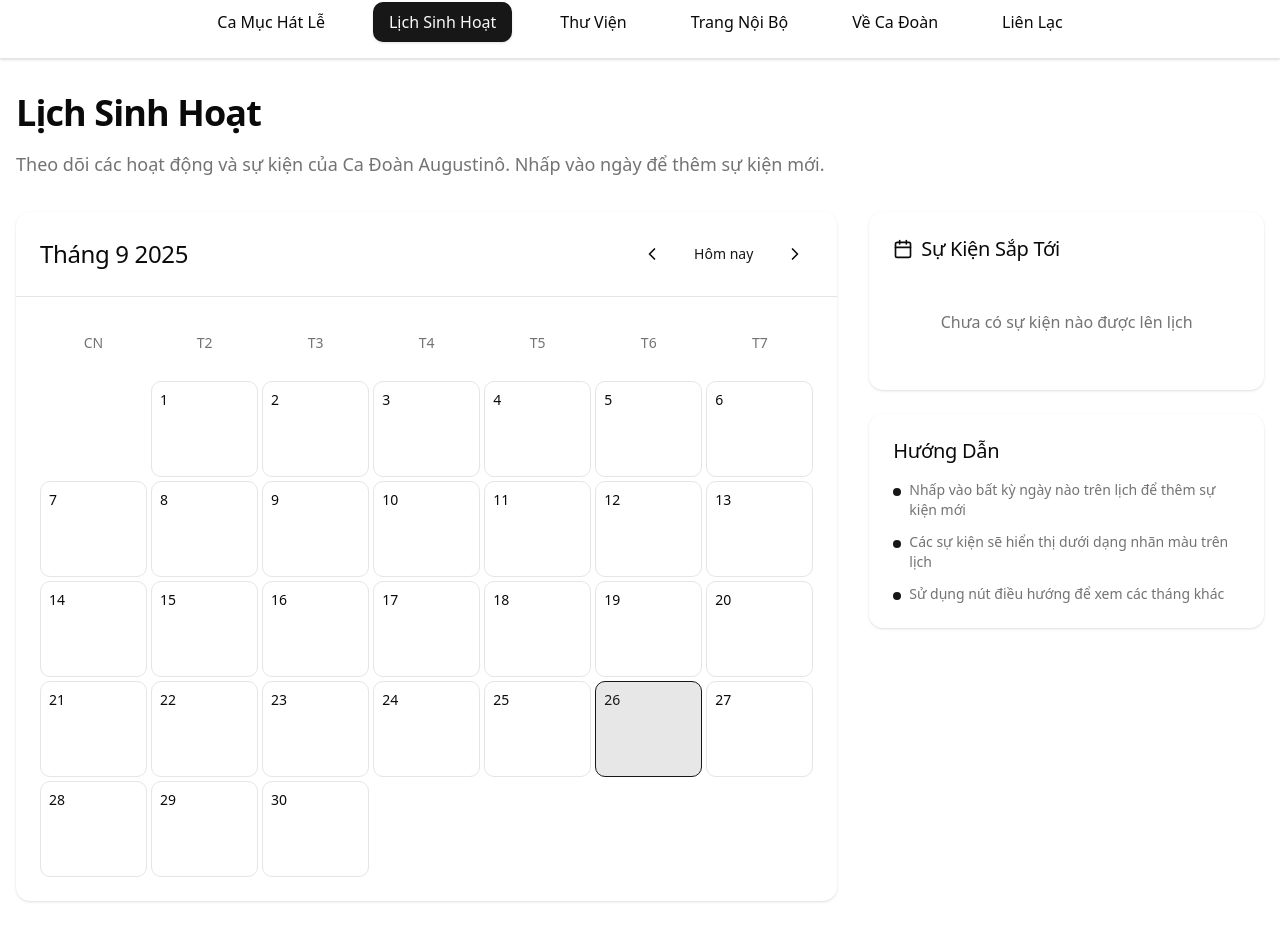
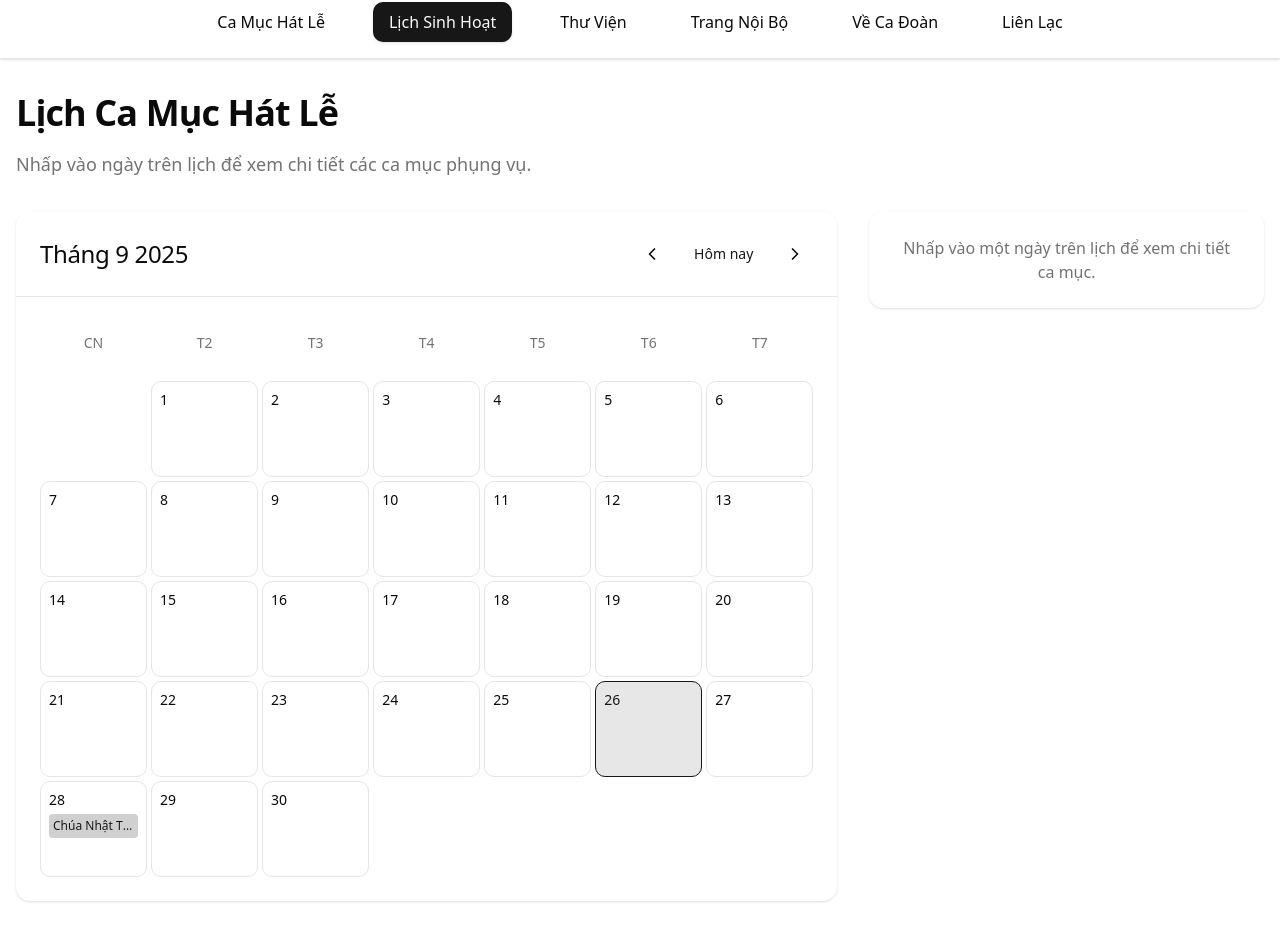
Before and after one commit to truongngocphu/cadoan, a Next.js app: page /lich-sinh-hoat in a window 1280 px wide. Shown: the part 158-1091 px from the top of the page. Built offline with nearby package versions, Linux system fonts and the light colour scheme.

Commit message:
Update page.tsx

```diff
--- a/app/lich-sinh-hoat/page.tsx
+++ b/app/lich-sinh-hoat/page.tsx
@@ -1,151 +1,228 @@
 "use client"
-
 import { useState } from "react"
 import Header from "@/components/header"
 import Navigation from "@/components/navigation"
 import Calendar from "@/components/calendar"
-import { CalendarIcon, Clock, MapPin, FileText } from "lucide-react"
+import { CalendarIcon, Music } from "lucide-react"
 
+const liturgicalSongs = [
+  {
+    id: 1,
+    date: "2025-09-28",
+    liturgicalSeason: "Chúa Nhật Thường Niên 26C",
+    occasion: "Chủ Đề: Chấp nhận khốn khó vì cuộc sống đời đời.",
+    songs: [
+      { type: "Nhập lễ", title: "B.72 Cửa Công Chính", composer: "Truyền thống" },
+      { type: "Bộ lễ", title: "Ca Lên Đi 2 | MNĐT1", composer: "Truyền thống" },
+      { type: "Đáp ca", title: "Tv-145 | Mp3", composer: "Truyền thống" },
+      { type: "AL & XPÂ", title: "Trong đáp ca (Mẫu số 1 D)", composer: "Truyền thống" },
+      { type: "Dâng lễ", title: "B.187 Những Người Đó", composer: "Truyền thống" },
+      { type: "Hiệp lễ", title: "B.143 Chúa Sẽ Đền Bù", composer: "Truyền thống" },
+      { type: "Kết lễ", title: "B.326 Lạy Mẹ Xin", composer: "Truyền thống" }
+    ]
+  },
+  {
+    id: 2,
+    date: "2025-10-05",
+    liturgicalSeason: "Chúa Nhật Thường Niên 27C",
+    occasion: "Chủ Đề: Sức mạnh của niềm tin.",
+    songs: [
+      { type: "Nhập lễ", title: "B.98 Về Nơi Đây", composer: "Truyền thống" },
+      { type: "Bộ lễ", title: "Ca Lên Đi 2 | MNĐT1", composer: "Truyền thống" },
+      { type: "Đáp ca", title: "Tv-94 | Mp3", composer: "Truyền thống" },
+      { type: "AL & XPÂ", title: "Trong đáp ca (Mẫu số 1 D)", composer: "Truyền thống" },
+      { type: "Dâng lễ", title: "B.265 Xin Ban Thêm Lòng Tin", composer: "Truyền thống" },
+      { type: "Hiệp lễ", title: "B.141 Con Hướng Về Chúa", composer: "Truyền thống" },
+      { type: "Kết lễ", title: "B.320 Nữ Vương Mân Côi", composer: "Truyền thống" }
+    ]
+  },
+  {
+    id: 3,
+    date: "2025-10-11",
+    liturgicalSeason: "Lễ Thánh Giêrađô",
+    occasion: "Chủ Đề: Lễ Thánh Giêrađô.",
+    songs: [
+      { type: "Nhập lễ", title: "Lễ Thánh Gierado", composer: "Truyền thống" },
+      { type: "Bộ lễ", title: "Ca Lên Đi 2 & MNĐT 1", composer: "Truyền thống" },
+      { type: "Đáp ca", title: "Tv-15 | Mp3", composer: "Truyền thống" },
+      { type: "AL & XPÂ", title: "Alleluia Ga 12, 26", composer: "Truyền thống" },
+      { type: "Dâng lễ", title: "Có Một Tình Yêu", composer: "Truyền thống" },
+      { type: "Hiệp lễ", title: "Về Bên Chúa", composer: "Truyền thống" },
+      { type: "Kết lễ", title: "Tạ Ơn Chúa Với Mẹ", composer: "Truyền thống" }
+    ]
+  },
+  {
+    id: 24,
+    date: "2025-10-12",
+    liturgicalSeason: "Chúa Nhật Thường Niên 28C",
+    occasion: "Chủ Đề: Sống Tri Ân và Cảm Tạ.",
+    songs: [
+      { type: "Nhập lễ", title: "B.65 Chung Lời Cảm Tạ", composer: "Truyền thống" },
+      { type: "Bộ lễ", title: "Ca Lên Đi 2 | MNĐT 1", composer: "Truyền thống" },
+      { type: "Đáp ca", title: "Tv-97 | Mp3", composer: "Truyền thống" },
+      { type: "AL & XPÂ", title: "Trong đáp ca (Mẫu số 1 D)", composer: "Truyền thống" },
+      { type: "Dâng lễ", title: "B.115 Chẳng Biết Lấy Gì", composer: "Truyền thống" },
+      { type: "Hiệp lễ", title: "B.224 Tạ Ơn Trời", composer: "Truyền thống" },
+      { type: "Kết lễ", title: "B.311 Lời Mẹ Nhắn Nhủ", composer: "Truyền thống" }
+    ]
+  },
+  {
+    id: 25,
+    date: "2025-10-19",
+    liturgicalSeason: "Chúa Nhật Thường Niên 29C",
+    occasion: "Chủ Đề: Vững Lòng Trông Cậy; Khánh Nhật Truyền Giáo.",
+    songs: [
+      { type: "Nhập lễ", title: "B.90 Tôi Muốn Hát", composer: "Truyền thống" },
+      { type: "Bộ lễ", title: "Ca Lên Đi 2 | MNĐT 1", composer: "Truyền thống" },
+      { type: "Đáp ca", title: "Tv-120 | Mp3", composer: "Truyền thống" },
+      { type: "AL & XPÂ", title: "Trong đáp ca (Mẫu số 1 D)", composer: "Truyền thống" },
+      { type: "Dâng lễ", title: "B.178 Trông Cậy Chúa", composer: "Truyền thống" },
+      { type: "Hiệp lễ", title: "B.181 Nguồn Trợ Lực Đời Tôi", composer: "Truyền thống" },
+      { type: "Kết lễ", title: "B.277 Lời Nguyện Truyền Giáo", composer: "Truyền thống" }
+    ]
+  },
+  {
+    id: 26,
+    date: "2025-10-26",
+    liturgicalSeason: "Chúa Nhật Thường Niên 30C",
+    occasion: "Chủ Đề: Sống Khiêm Hạ.",
+    songs: [
+      { type: "Nhập lễ", title: "B.82 Ngàn Dân Ơi", composer: "Truyền thống" },
+      { type: "Bộ lễ", title: "Ca Lên Đi 2 | MNĐT 1", composer: "Truyền thống" },
+      { type: "Đáp ca", title: "Tv-33 | Mp3", composer: "Truyền thống" },
+      { type: "AL & XPÂ", title: "Trong đáp ca (Mẫu số 1 D)", composer: "Truyền thống" },
+      { type: "Dâng lễ", title: "B.266 Có Gì Để Dâng", composer: "Truyền thống" },
+      { type: "Hiệp lễ", title: "Biết Chúa Biết Con", composer: "Truyền thống" },
+      { type: "Kết lễ", title: "B.324 Hoa Mân Côi", composer: "Truyền thống" }
+    ]
+  },
+  {
+    id: 27,
+    date: "2025-07-12T15:30:00",
+    liturgicalSeason: "Lễ Cưới: Trần Khanh & Nguyễn Đào",
+    occasion: "Chủ Đề: Bí Tích Hôn Phối",
+    songs: [
+      { type: "Nhập lễ", title: "P-Hôm Nay Hân Hoan", composer: "Truyền thống" },
+      { type: "Bộ lễ", title: "Ca Lên Đi 2 | MNĐT1", composer: "Truyền thống" },
+      { type: "Đáp ca", title: "Tv-127", composer: "Truyền thống" },
+      { type: "AL & XPÂ", title: "F-22", composer: "Truyền thống" },
+      { type: "Dâng lễ", title: "F-29 Khi Hoa Nở Miền Cana", composer: "Truyền thống" },
+      { type: "Hiệp lễ", title: "F-15 Nguyện Cầu Cho Nhau", composer: "Truyền thống" },
+      { type: "Cha Mẹ", title: "F-28 Tình Cha Nghĩa Mẹ", composer: "Truyền thống" },
+      { type: "Đức Mẹ", title: "F-30 Dâng Mẹ Đời Hôn Nhân", composer: "Truyền thống" },
+      { type: "Kết lễ", title: "F-20 Diễm Tình Ca 3", composer: "Truyền thống" }
+    ]
+  },
+  {
+    id: 28,
+    date: "2025-07-13",
+    liturgicalSeason: "Chúa Nhật Thường Niên 15C",
+    occasion: "Chủ Đề: Đối xử nhân hậu với tha nhân.",
+    songs: [
+      { type: "Nhập lễ", title: "B-84 Nhập Lễ 2", composer: "Truyền thống" },
+      { type: "Bộ lễ", title: "Ca Lên Đi 2 | MNĐT1", composer: "Truyền thống" },
+      { type: "Đáp ca", title: "Tv-68 | Mp3", composer: "Truyền thống" },
+      { type: "AL & XPÂ", title: "Trong đáp ca (Mẫu số 1 D)", composer: "Truyền thống" },
+      { type: "Dâng lễ", title: "B-187 Những Người Đó", composer: "Truyền thống" },
+      { type: "Hiệp lễ", title: "B-142 Có Bao Giờ", composer: "Truyền thống" },
+      { type: "Kết lễ", title: "B-162 Đâu Có Tình Yêu Thương", composer: "Truyền thống" }
+    ]
+  }
+]
+
+interface Song {
+  type: string
+  title: string
+  composer: string
+}
+
+interface SongEvent {
+  id: string
+  date: string
+  liturgicalSeason: string
+  occasion: string
+  songs: Song[]
+}
+
+// Calendar cần type Event
 interface Event {
   id: string
+  date: string
   title: string
   time: string
   location: string
   notes: string
-  date: string
 }
 
-export default function ActivityCalendarPage() {
-  const [events, setEvents] = useState<Event[]>([
-    {
-      id: "1",
-      title: "Tập hát Chúa Nhật",
-      time: "19:00",
-      location: "Phòng nhạc",
-      notes: "Tập bài hát cho Chúa Nhật tuần sau",
-      date: "2024-12-28",
-    },
-    {
-      id: "2",
-      title: "Lễ Giáng Sinh",
-      time: "20:00",
-      location: "Nhà thờ chính",
-      notes: "Thánh lễ đêm Giáng Sinh",
-      date: "2024-12-24",
-    },
-    {
-      id: "3",
-      title: "Họp ca đoàn",
-      time: "18:30",
-      location: "Phòng họp",
-      notes: "Họp định kỳ tháng 12",
-      date: "2024-12-30",
-    },
-  ])
 
-  const handleAddEvent = (date: string, eventData: Omit<Event, "id" | "date">) => {
-    const newEvent: Event = {
-      id: Date.now().toString(),
-      date,
-      ...eventData,
-    }
-    setEvents((prev) => [...prev, newEvent])
-  }
+// --- Page Component ---
+export default function LiturgicalCalendarPage() {
+  const [selectedEvent, setSelectedEvent] = useState<SongEvent | null>(null)
 
-  // Get upcoming events (next 5 events)
-  const upcomingEvents = events
-    .filter((event) => new Date(event.date) >= new Date())
-    .sort((a, b) => new Date(a.date).getTime() - new Date(b.date).getTime())
-    .slice(0, 5)
+  const calendarEvents: Event[] = liturgicalSongs.map(e => ({
+    id: e.id.toString(),
+    date: e.date,
+    title: e.liturgicalSeason,
+    time: "",
+    location: "",
+    notes: ""
+  }))
 
   return (
     <div className="min-h-screen bg-background">
       <Header />
       <Navigation />
-
       <main className="container mx-auto px-4 py-8">
-        {/* Page Header */}
         <div className="mb-8">
-          <h1 className="heading-primary text-3xl md:text-4xl font-bold text-foreground mb-4">Lịch Sinh Hoạt</h1>
+          <h1 className="heading-primary text-3xl md:text-4xl font-bold text-foreground mb-4">
+            Lịch Ca Mục Hát Lễ
+          </h1>
           <p className="text-muted-foreground text-lg leading-relaxed">
-            Theo dõi các hoạt động và sự kiện của Ca Đoàn Augustinô. Nhấp vào ngày để thêm sự kiện mới.
+            Nhấp vào ngày trên lịch để xem chi tiết các ca mục phụng vụ.
           </p>
         </div>
 
         <div className="grid grid-cols-1 lg:grid-cols-3 gap-8">
-          {/* Calendar */}
           <div className="lg:col-span-2">
-            <Calendar events={events} onAddEvent={handleAddEvent} />
+            <Calendar
+              events={calendarEvents}
+              onDayClick={(date) => {
+                const matchedEvent = liturgicalSongs.find(e => e.date === date)
+                setSelectedEvent(matchedEvent || null)
+              }}
+            />
           </div>
 
-          {/* Upcoming Events Sidebar */}
           <div className="space-y-6">
-            {/* Upcoming Events */}
-            <div className="bg-card rounded-xl p-6 shadow-sm">
-              <h3 className="heading-secondary text-xl font-semibold text-card-foreground mb-4 flex items-center gap-2">
-                <CalendarIcon size={20} />
-                Sự Kiện Sắp Tới
-              </h3>
+            {selectedEvent ? (
+              <div className="bg-card rounded-xl p-6 shadow-sm">
+                <h3 className="heading-secondary text-xl font-semibold text-card-foreground mb-4 flex items-center gap-2">
+                  <CalendarIcon size={20} />
+                  {new Date(selectedEvent.date).toLocaleDateString("vi-VN", { weekday: "long", day: "numeric", month: "long", year: "numeric" })}
+                </h3>
+                <p className="text-sm text-muted-foreground mb-2 font-semibold">{selectedEvent.liturgicalSeason}</p>
+                <p className="text-sm text-muted-foreground mb-4">{selectedEvent.occasion}</p>
 
-              {upcomingEvents.length > 0 ? (
-                <div className="space-y-4">
-                  {upcomingEvents.map((event) => (
-                    <div key={event.id} className="p-4 bg-muted/30 rounded-lg">
-                      <h4 className="font-semibold text-card-foreground mb-2">{event.title}</h4>
-                      <div className="space-y-1 text-sm text-muted-foreground">
-                        <div className="flex items-center gap-2">
-                          <CalendarIcon size={14} />
-                          {new Date(event.date).toLocaleDateString("vi-VN", {
-                            weekday: "short",
-                            month: "short",
-                            day: "numeric",
-                          })}
+                <div className="space-y-3">
+                  {selectedEvent.songs.map((song, idx) => (
+                    <div key={idx} className="flex items-center justify-between p-3 bg-muted/30 rounded-lg hover:bg-muted/50 transition-colors">
+                      <div className="flex items-center gap-2 flex-1">
+                        <Music size={16} className="text-primary flex-shrink-0" />
+                        <div className="min-w-0 flex-1">
+                          <h4 className="font-semibold text-card-foreground truncate">{song.title}</h4>
+                          <p className="text-sm text-muted-foreground">{song.composer}</p>
                         </div>
-                        {event.time && (
-                          <div className="flex items-center gap-2">
-                            <Clock size={14} />
-                            {event.time}
-                          </div>
-                        )}
-                        {event.location && (
-                          <div className="flex items-center gap-2">
-                            <MapPin size={14} />
-                            {event.location}
-                          </div>
-                        )}
-                        {event.notes && (
-                          <div className="flex items-start gap-2 mt-2">
-                            <FileText size={14} className="mt-0.5" />
-                            <span className="text-xs">{event.notes}</span>
-                          </div>
-                        )}
                       </div>
+                      <span className="px-2 py-1 rounded text-xs font-medium whitespace-nowrap ml-2 bg-primary/10 text-primary">{song.type}</span>
                     </div>
                   ))}
                 </div>
-              ) : (
-                <p className="text-muted-foreground text-center py-8">Chưa có sự kiện nào được lên lịch</p>
-              )}
-            </div>
-
-            {/* Quick Actions */}
-            <div className="bg-card rounded-xl p-6 shadow-sm">
-              <h3 className="heading-secondary text-xl font-semibold text-card-foreground mb-4">Hướng Dẫn</h3>
-              <div className="space-y-3 text-sm text-muted-foreground">
-                <div className="flex items-start gap-2">
-                  <div className="w-2 h-2 bg-primary rounded-full mt-2 flex-shrink-0"></div>
-                  <span>Nhấp vào bất kỳ ngày nào trên lịch để thêm sự kiện mới</span>
-                </div>
-                <div className="flex items-start gap-2">
-                  <div className="w-2 h-2 bg-primary rounded-full mt-2 flex-shrink-0"></div>
-                  <span>Các sự kiện sẽ hiển thị dưới dạng nhãn màu trên lịch</span>
-                </div>
-                <div className="flex items-start gap-2">
-                  <div className="w-2 h-2 bg-primary rounded-full mt-2 flex-shrink-0"></div>
-                  <span>Sử dụng nút điều hướng để xem các tháng khác</span>
-                </div>
               </div>
-            </div>
+            ) : (
+              <div className="bg-card rounded-xl p-6 shadow-sm text-center text-muted-foreground">
+                Nhấp vào một ngày trên lịch để xem chi tiết ca mục.
+              </div>
+            )}
           </div>
         </div>
       </main>
```
